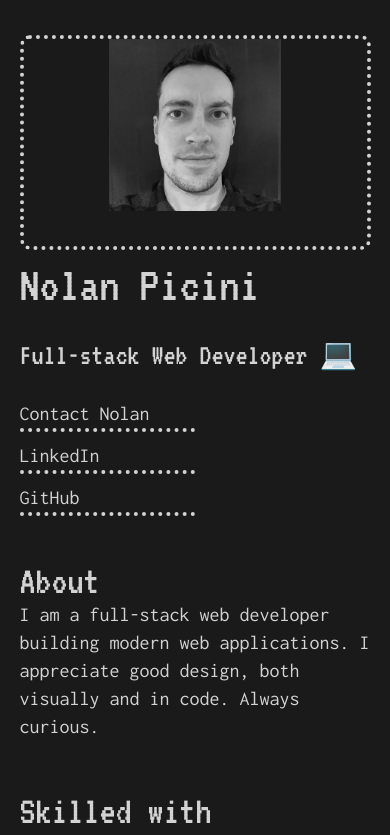
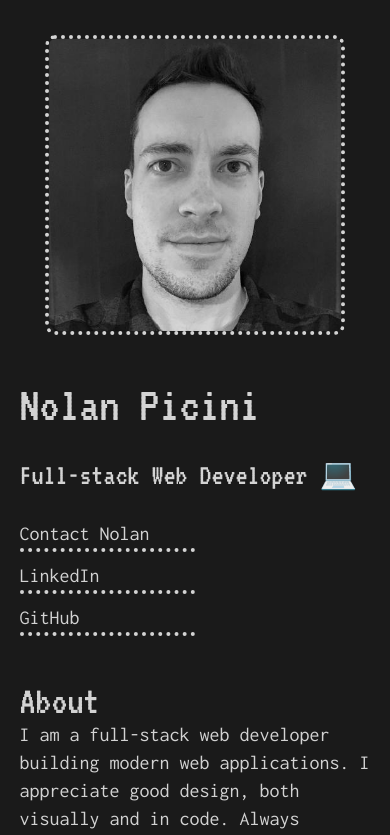
Before and after one commit to NolanPic/picini.io, a React (Create React App) app: page / in a window 390 px wide. Shown: the top 835 px of the page. Built offline with nearby package versions, Linux system fonts and the light colour scheme.

Commit message:
Additional mobile improvements

```diff
--- a/src/sass/main.scss
+++ b/src/sass/main.scss
@@ -125,14 +125,12 @@ main {
     @include flex-row();
     justify-content: space-between;
 
-    @media (max-width: 1170px) {
+    @media (max-width: 600px) {
       @include flex-column();
     }
 
     .avatar {
       width: 20%;
-      @include bordered();
-      border-radius: 1rem;
       @include flex-column();
 
       a {
@@ -145,10 +143,12 @@ main {
 
       img {
         filter: grayscale(1);
+        @include bordered();
+        border-radius: 1rem;
 
         @media (max-width: 1170px) {
-          width: 50%;
-          text-align: center;
+          width: 300px;
+          max-width: 90%;
           align-self: center;
           margin-bottom: $section-margin;
         }
@@ -161,7 +161,7 @@ main {
 
     .avatar,
     .intro-text {
-      @media (max-width: 1170px) {
+      @media (max-width: 600px) {
         width: 100%;
       }
     }
```
